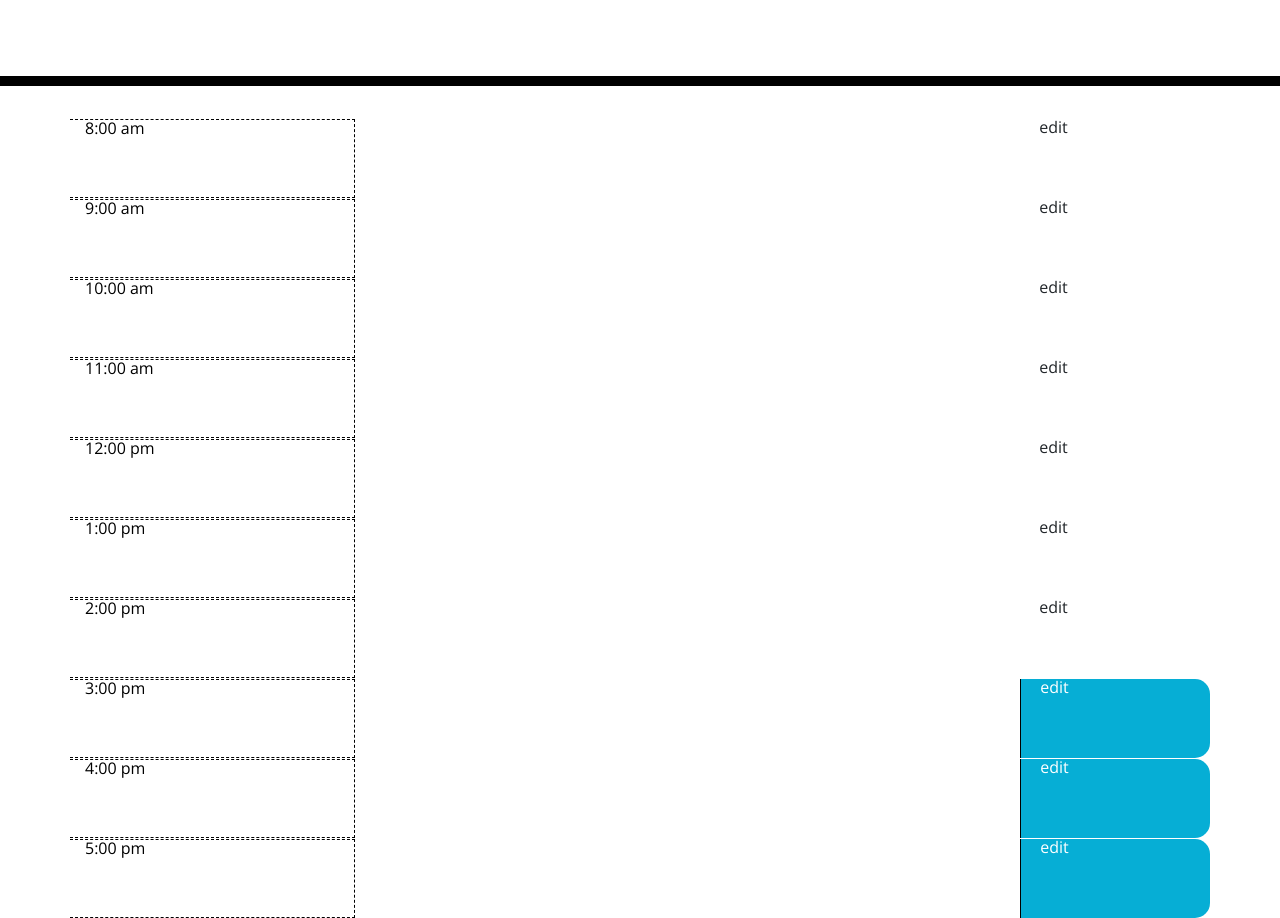
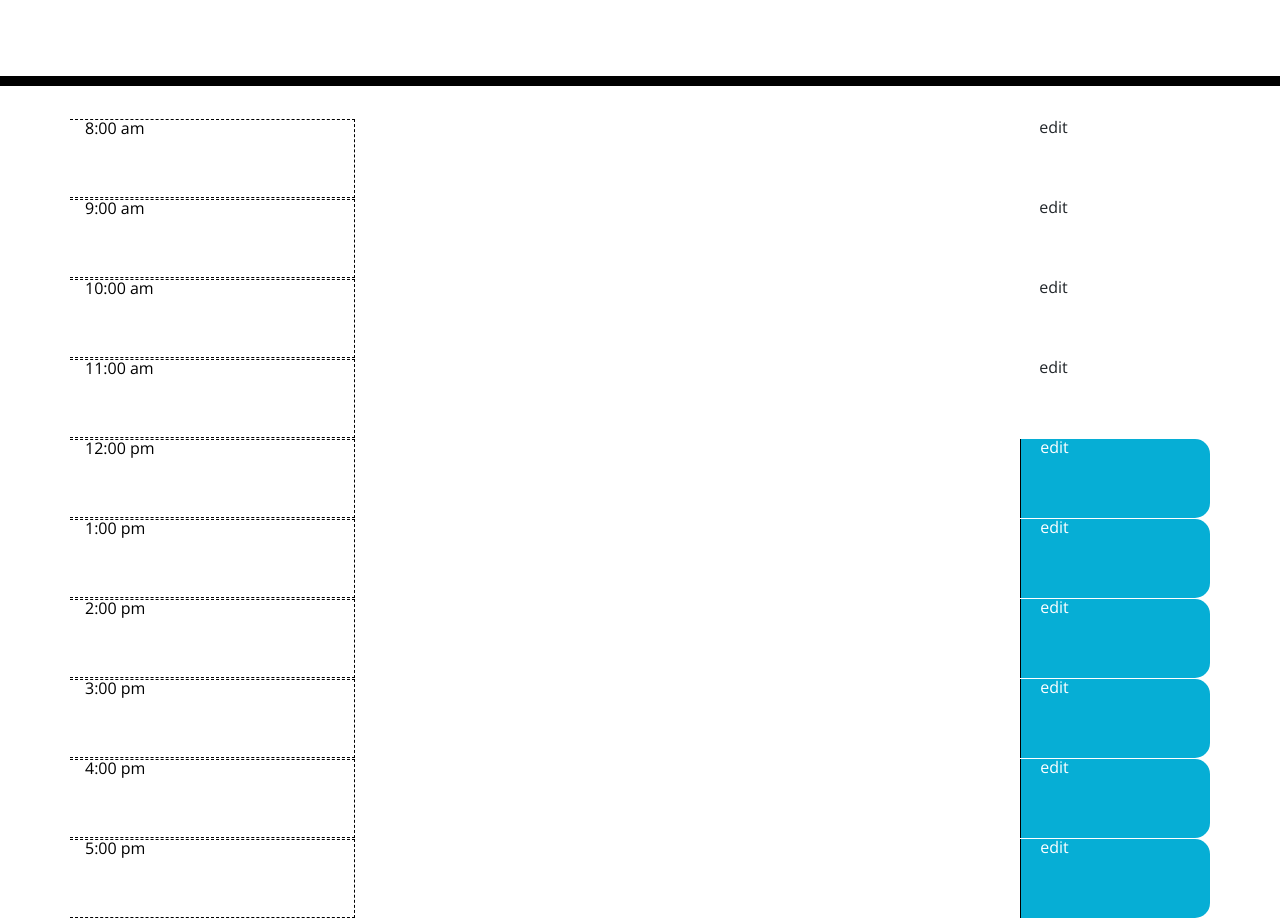
Before and after one commit to SWEFuture20/Digital-Planner, a plain HTML site: page index.html in a window 1280 px wide. Shown: the part 182-1100 px from the top of the page. Drawn offline with nearby package versions, Linux system fonts and the light colour scheme.

Commit message:
Adding Buttons Again

```diff
--- a/index.html
+++ b/index.html
@@ -56,17 +56,17 @@
       <div class = "row my-row">
         <div class="col-3 time start-1200 hour">12:00 pm</div>
         <div class = "col-7 my-col col-b2 edit_cont">  </div>
-        <div class = "col-2 my-col col-b3 edit_btn"> edit </div>
+        <div class = "col-2 my-col col-b3 saveBtn"> edit </div>
       </div>
       <div class = "row my-row">
         <div class="col-3 time start-1300 hour">1:00 pm</div>
         <div class = "col-7 my-col col-b2 edit_cont">  </div>
-        <div class = "col-2 my-col col-b3 edit_btn"> edit </div>
+        <div class = "col-2 my-col col-b3 saveBtn"> edit </div>
       </div>
       <div class = "row my-row">
         <div class="col-3 time start-1400 hour">2:00 pm</div>
         <div class = "col-7 my-col col-b2 edit_cont">  </div>
-        <div class = "col-2 my-col col-b3 edit_btn"> edit </div>
+        <div class = "col-2 my-col col-b3 saveBtn"> edit </div>
       </div>
       <div class = "row my-row">
         <div class="col-3 time start-1500 hour">3:00 pm</div>
```
